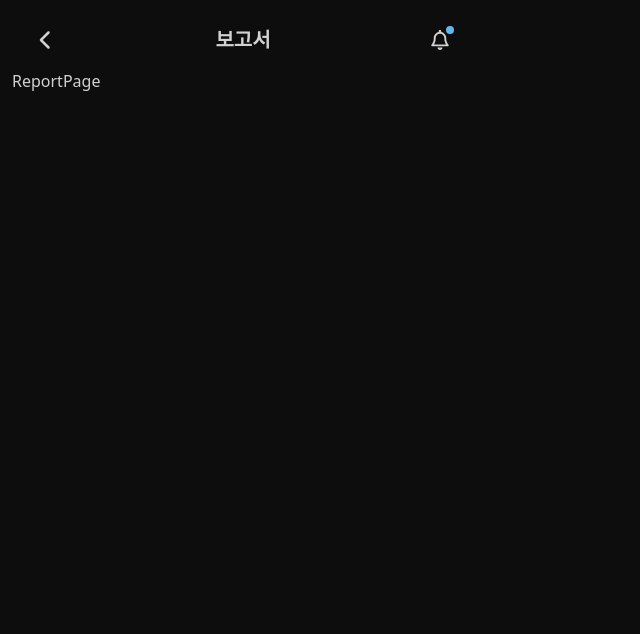
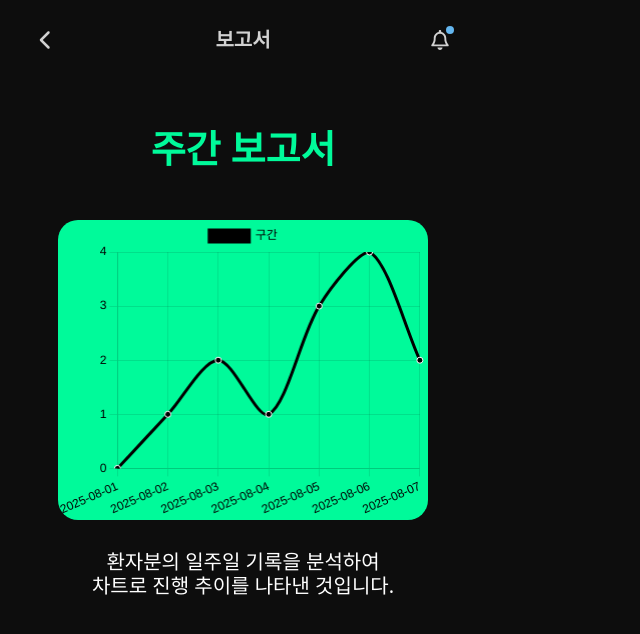
Before and after one commit to team-hyosun/frontend, a React (Vite) app: page /report in a window 1280 px wide. Shown: the top 634 px of the page, without its empty margins (0-640 px from the left). Built offline with nearby package versions, Linux system fonts and the light colour scheme.

Commit message:
design: Report.jsx

```diff
--- a/package.json
+++ b/package.json
@@ -19,7 +19,10 @@
     ]
   },
   "dependencies": {
+    "@emotion/styled": "^11.14.1",
+    "chart.js": "^4.5.0",
     "react": "^19.1.0",
+    "react-chartjs-2": "^5.3.0",
     "react-dom": "^19.1.0",
     "react-icons": "^5.5.0",
     "react-router-dom": "^7.6.3",
--- a/src/pages/Report.jsx
+++ b/src/pages/Report.jsx
@@ -1,3 +1,123 @@
-export default function Report() {
-  return <div>ReportPage</div>
+import React from 'react'
+import styled from '@emotion/styled'
+import { Line } from 'react-chartjs-2'
+import {
+  Chart as ChartJS,
+  LineElement,
+  CategoryScale,
+  LinearScale,
+  PointElement,
+  Title,
+  Tooltip,
+  Legend,
+} from 'chart.js'
+
+ChartJS.register(
+  LineElement,
+  CategoryScale,
+  LinearScale,
+  PointElement,
+  Title,
+  Tooltip,
+  Legend
+)
+
+export default function WeeklyReport() {
+  // 예시 데이터 (0~4등급)
+  const weeklyData = [
+    { date: '2025-08-01', grade: 0 },
+    { date: '2025-08-02', grade: 1 },
+    { date: '2025-08-03', grade: 2 },
+    { date: '2025-08-04', grade: 1 },
+    { date: '2025-08-05', grade: 3 },
+    { date: '2025-08-06', grade: 4 },
+    { date: '2025-08-07', grade: 2 },
+  ]
+  const labels = weeklyData.map(item => item.date)
+  const grades = weeklyData.map(item => item.grade)
+
+  const data = {
+    labels,
+    datasets: [
+      {
+        label: '구간',
+        data: grades,
+        borderColor: '#000',
+        backgroundColor: '#000',
+        tension: 0.3,
+        fill: false,
+        pointBackgroundColor: '#000',
+        pointBorderColor: '#fff',
+      },
+    ],
+  }
+
+  const options = {
+    responsive: true,
+    maintainAspectRatio: false,
+    plugins: {
+      legend: { labels: { color: '#000' } },
+      title: { display: false },
+    },
+    scales: {
+      x: { ticks: { color: '#000' } },
+      y: {
+        min: 0,
+        max: 4,
+        ticks: { stepSize: 1, color: '#000' },
+      },
+    },
+  }
+  return (
+    <Container>
+      <ReportTitle>주간 보고서</ReportTitle>
+
+      <ChartWrapper>
+        <Line data={data} options={options} />
+      </ChartWrapper>
+
+      <Description>
+        환자분의 일주일 기록을 분석하여 <br />
+        차트로 진행 추이를 나타낸 것입니다.
+      </Description>
+    </Container>
+  )
 }
+
+const Container = styled.div`
+  position: relative;
+  width: 100%;
+  padding-top: 50px;
+`
+
+const ReportTitle = styled.h1`
+  font-size: 38px;
+  font-weight: 700;
+  color: #00fa9a;
+  text-align: center;
+  margin-bottom: 40px;
+`
+
+const ChartWrapper = styled.div`
+  width: 80%;
+  height: 300px;
+  background: #00fa9a;
+  margin: 0 auto;
+  display: flex;
+  align-items: center;
+  justify-content: center;
+  border-radius: 20px;
+  canvas {
+    width: 100% !important;
+    height: 100% !important;
+  }
+`
+
+const Description = styled.p`
+  font-size: 20px;
+  color: #fff;
+  text-align: center;
+  margin: 30px auto 0;
+  width: 349px;
+  line-height: 1.2;
+`
```
Also changed, not shown: 1 other file (tests, documents, lock files or other folders).
